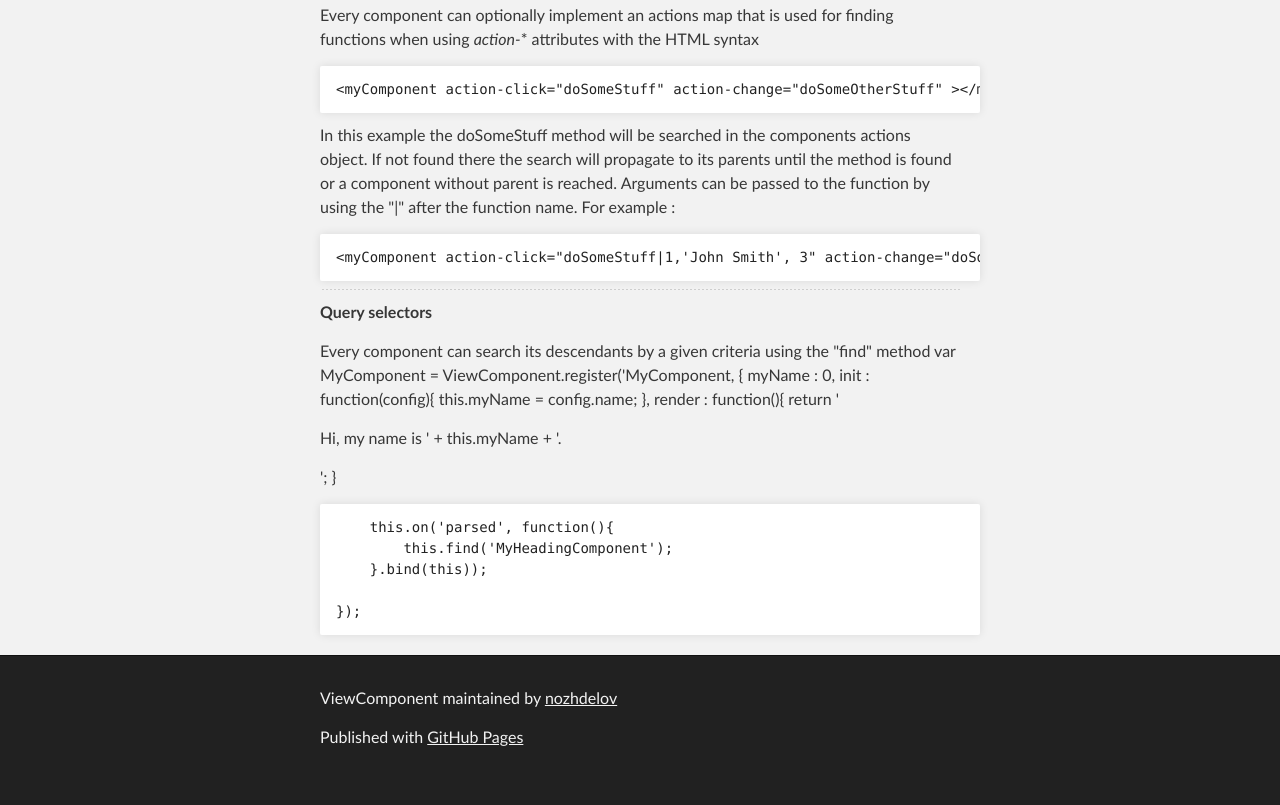
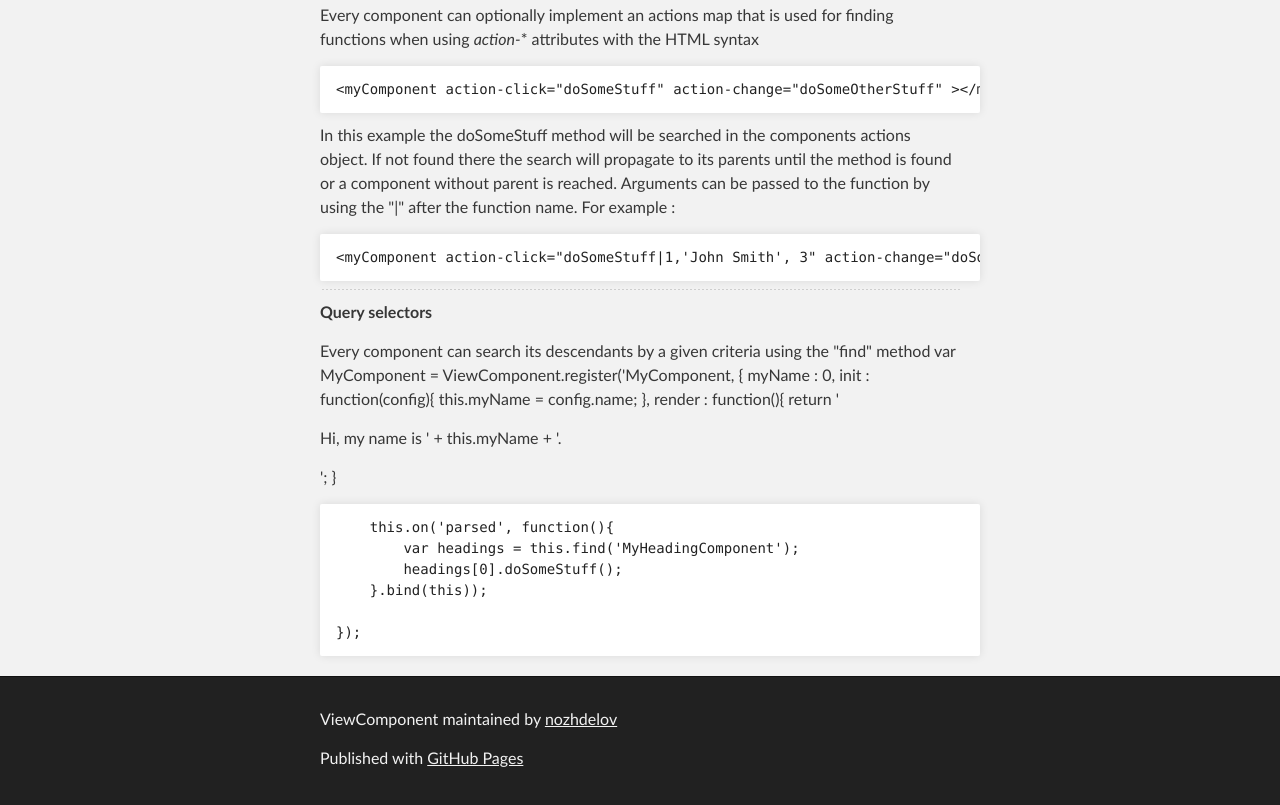
Before and after one commit to nozhdelov/ViewComponent, a plain HTML site: page index.html in a window 1280 px wide. Shown: the part 1961-2766 px from the top of the page. Before the commit the page ends 2745 px from the top, so only its background shows below. Drawn offline with Linux system fonts and the light colour scheme.

Commit message:
Create gh-pages branch via GitHub

```diff
--- a/index.html
+++ b/index.html
@@ -152,7 +152,8 @@ component.appendTo(someDomNode);
         }</p>
 
 <pre><code>    this.on('parsed', function(){
-        this.find('MyHeadingComponent');
+        var headings = this.find('MyHeadingComponent');
+        headings[0].doSomeStuff();
     }.bind(this));
 
 });
```
Also changed, not shown: params.json (+1 -1 lines).
